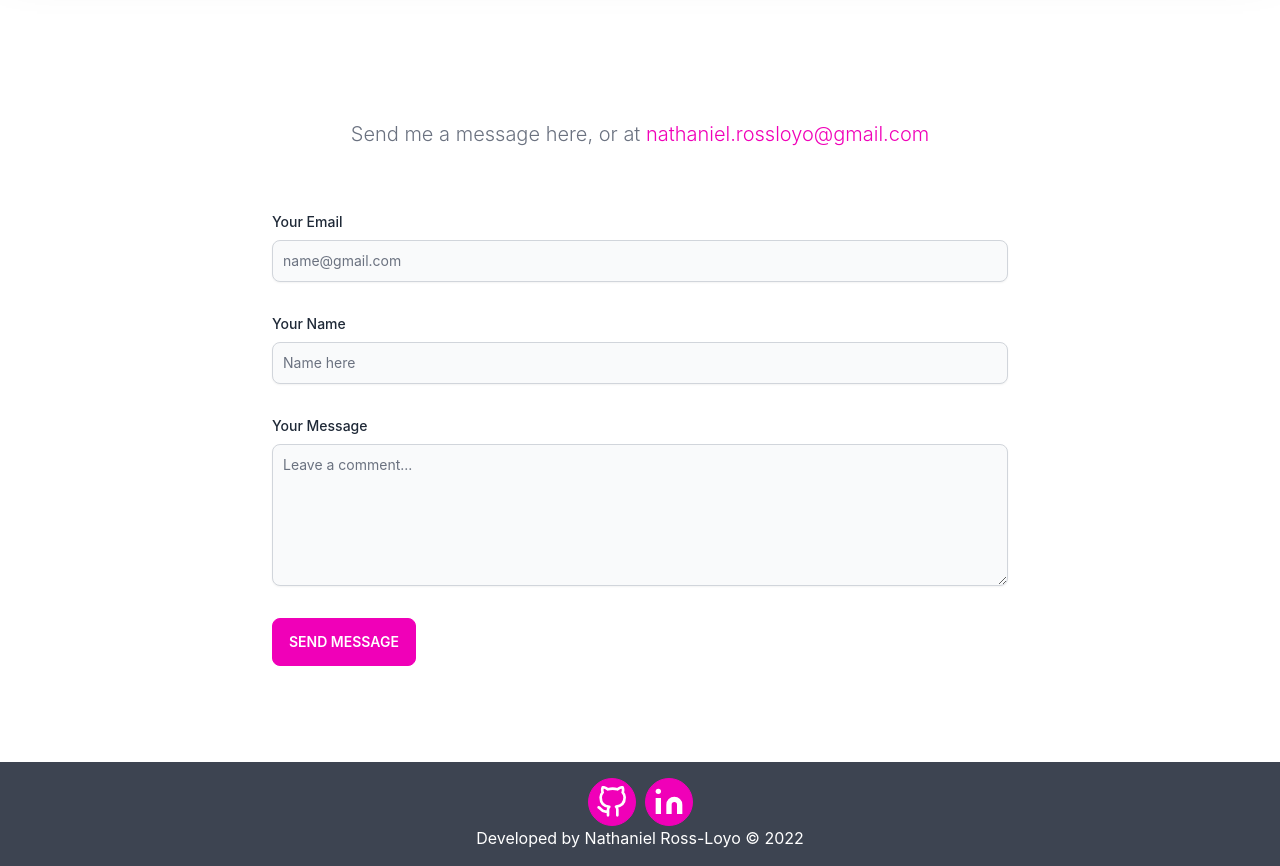
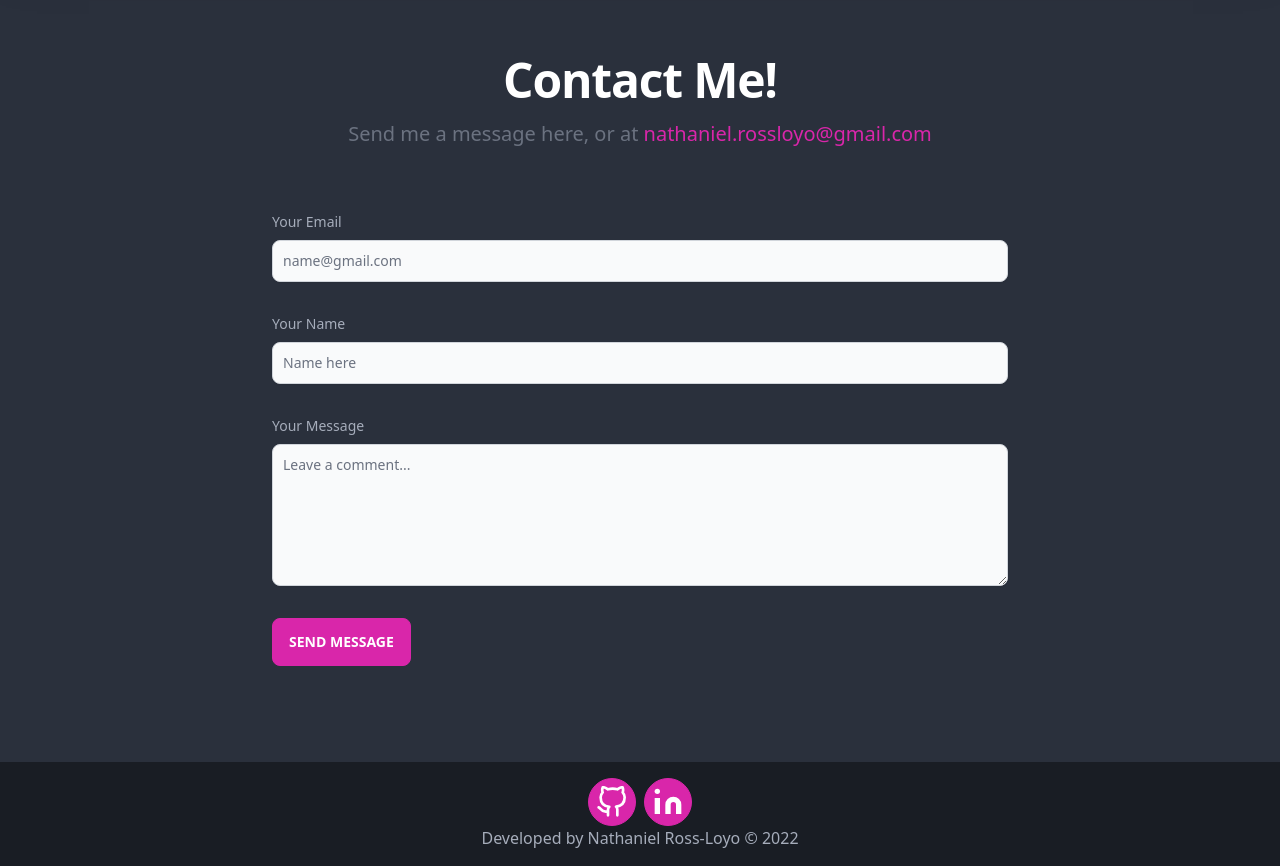
Before and after one commit to nathaniel-ross/portfolio-v2, a React (Create React App) app: page / in a window 1280 px wide. Shown: the part 3120-3986 px from the top of the page. Built offline with nearby package versions, Linux system fonts and the light colour scheme.

Commit message:
windows comp fix

```diff
--- a/public/index.html
+++ b/public/index.html
@@ -5,6 +5,7 @@
     <link rel="icon" href="%PUBLIC_URL%/favicon.ico" />
     <meta name="viewport" content="width=device-width, initial-scale=0.85" />
     <meta name="theme-color" content="#000000" />
+    <html data-theme="dark"></html>
     <meta
       name="description"
       content="Web site created using create-react-app"
--- a/tailwind.config.js
+++ b/tailwind.config.js
@@ -4,50 +4,8 @@ module.exports = {
     "./src/**/*.{js,jsx,ts,tsx}",
     "node_modules/flowbite-react/**/*.{js,jsx,ts,tsx}",
   ],
-  darkMode: 'class',
-  theme: {
-    active: "color-red-300",
-    extend: {
-      colors: {
-        primary: {"50":"#eff6ff","100":"#dbeafe","200":"#bfdbfe","300":"#93c5fd","400":"#60a5fa","500":"#3b82f6","600":"#2563eb","700":"#1d4ed8","800":"#1e40af","900":"#1e3a8a"}
-      },
-      fontFamily: {
-        'body': [
-      'Inter',
-      'ui-sans-serif',
-      'system-ui',
-      '-apple-system',
-      'system-ui',
-      'Segoe UI',
-      'Roboto',
-      'Helvetica Neue',
-      'Arial',
-      'Noto Sans',
-      'sans-serif',
-      'Apple Color Emoji',
-      'Segoe UI Emoji',
-      'Segoe UI Symbol',
-      'Noto Color Emoji'
-    ],
-        'sans': [
-      'Inter',
-      'ui-sans-serif',
-      'system-ui',
-      '-apple-system',
-      'system-ui',
-      'Segoe UI',
-      'Roboto',
-      'Helvetica Neue',
-      'Arial',
-      'Noto Sans',
-      'sans-serif',
-      'Apple Color Emoji',
-      'Segoe UI Emoji',
-      'Segoe UI Symbol',
-      'Noto Color Emoji'
-        ]
-      }
-    },
+  daisyui: {
+    themes: ["dark"],
   },
   plugins: [
     require('flowbite/plugin'),
```
